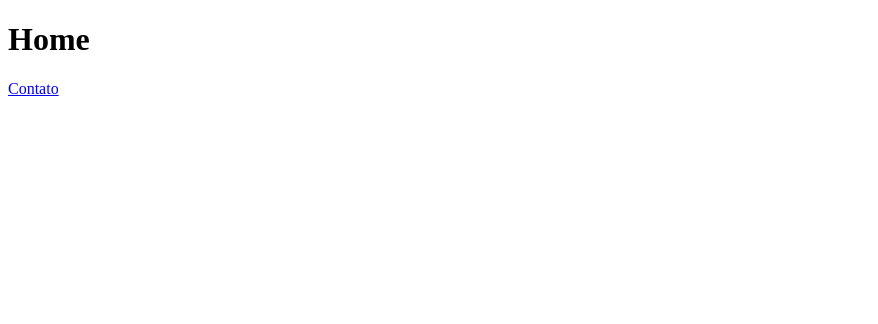
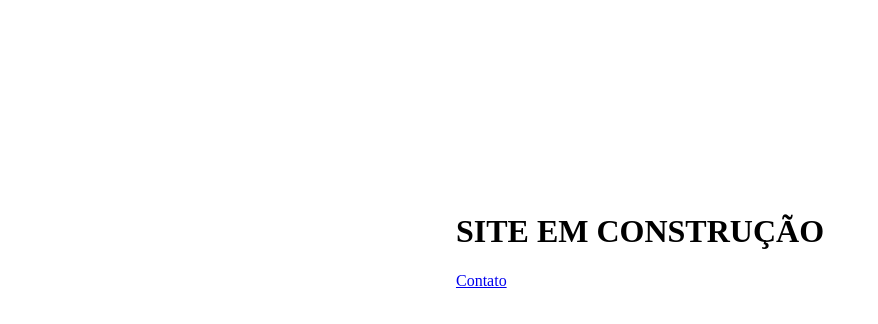
Before and after one commit to JohVitor/next-js-new, a Next.js app: page / in a window 1280 px wide. Shown: the top 324 px of the page, without its empty margins (0-878 px from the left). Built offline with nearby package versions, Linux system fonts and the light colour scheme.

Commit message:
Adicionando CSS

```diff
--- a/pages/contact.js
+++ b/pages/contact.js
@@ -4,7 +4,7 @@ import Link from 'next/link';
 function Contact() {
     return (
         <div>
-            <h1>Contato</h1>
+            <h1>SITE EM CONSTRUÇÃO</h1>
             <Link href="/">
                 <a>Home</a>
             </Link>
--- a/pages/index.js
+++ b/pages/index.js
@@ -1,10 +1,11 @@
 import Link from 'next/link';
+import styles from '../styles.module.css';
 
 
-function Home() {
+export default function Home() {
     return (
-        <div>
-            <h1>Home</h1>
+        <div className = {styles.construction}>
+            <h1>SITE EM CONSTRUÇÃO</h1>
             <Link href="/contact">
                 <a>Contato</a>
             </Link>
@@ -12,5 +13,3 @@ function Home() {
         </div>
     )
 }
-
-export default Home
--- /dev/null
+++ b/styles.module.css
@@ -0,0 +1,6 @@
+body {
+    display: flex;
+    justify-content: center;
+    align-items: center;
+    margin-top: 15%;
+}
```
